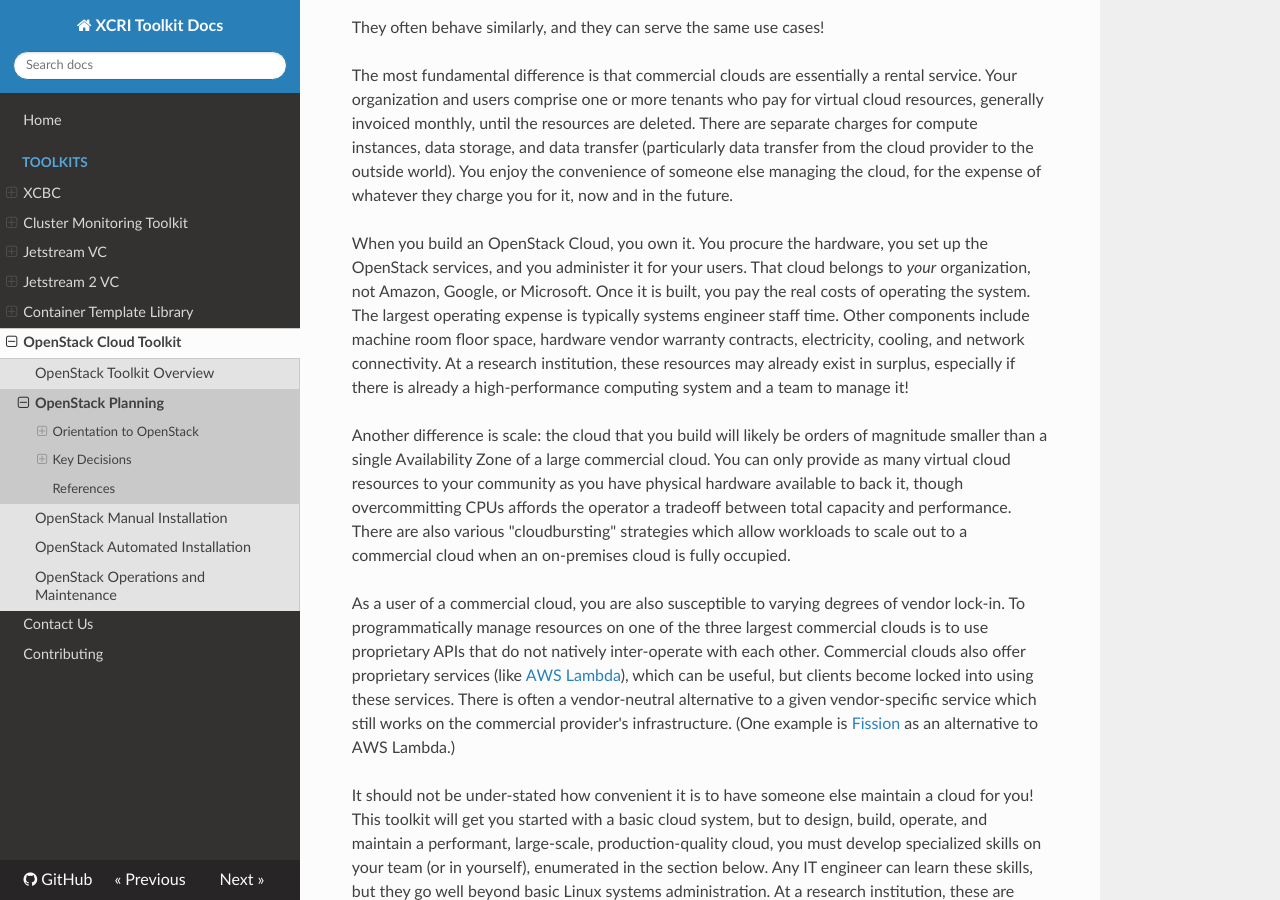
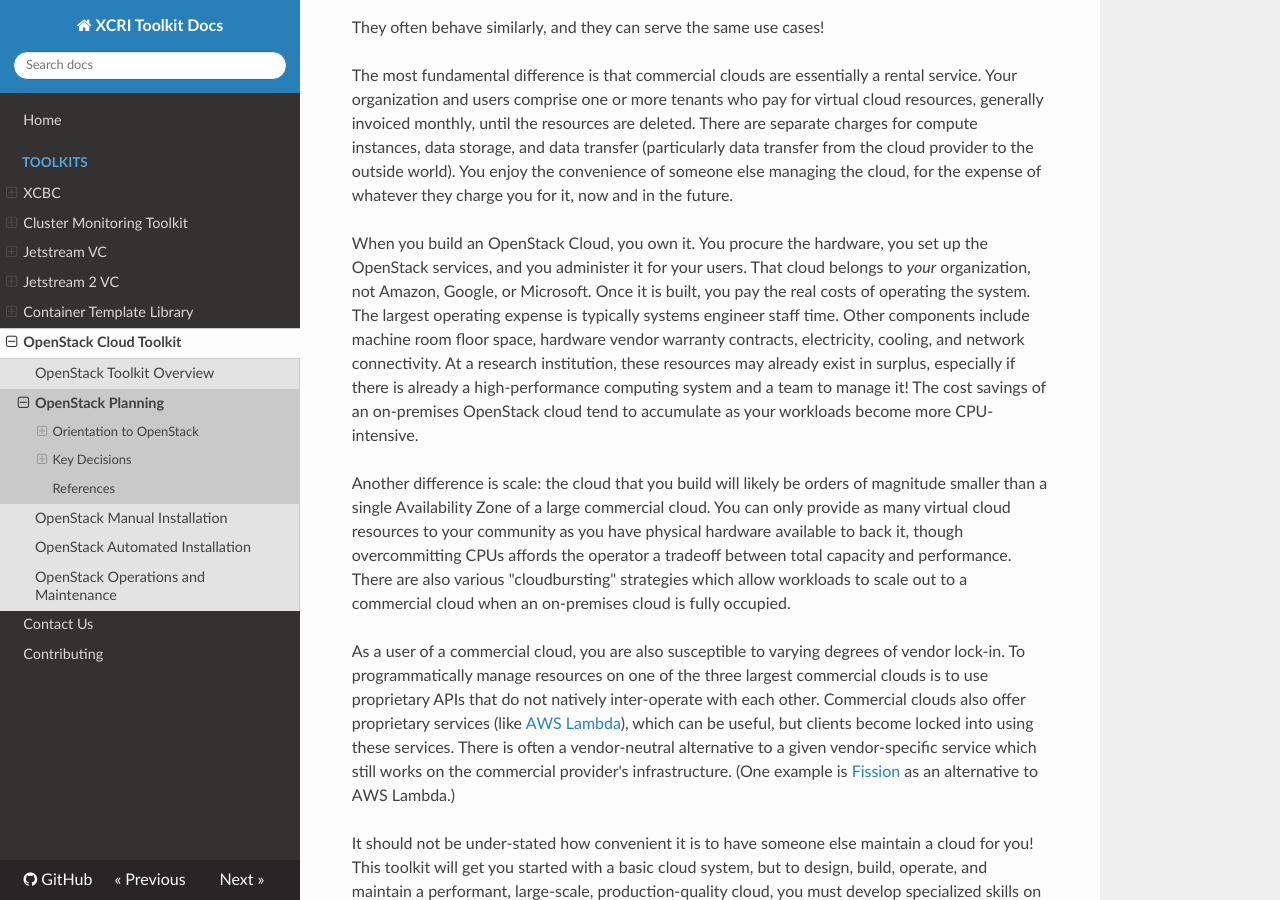
Before and after one commit to access-ci-org/Toolkit-Docs, an MkDocs documentation site: the page built from docs/toolkits/openstack-planning-guide.md, in a window 1280 px wide and 900 px high, scrolled down 1672 px. Built offline with MkDocs 1.6.1, drawn with Linux system fonts in a browser that asks for light colours; nearby versions of some CDN libraries; old or Windows-style settings are respelled for this version of MkDocs.

Commit message:
mention cost savings for CPU-intensive workloads

```diff
--- a/docs/toolkits/openstack-planning-guide.md
+++ b/docs/toolkits/openstack-planning-guide.md
@@ -42,7 +42,7 @@ They often behave similarly, and they can serve the same use cases!
 
 The most fundamental difference is that commercial clouds are essentially a rental service. Your organization and users comprise one or more tenants who pay for virtual cloud resources, generally invoiced monthly, until the resources are deleted. There are separate charges for compute instances, data storage, and data transfer (particularly data transfer from the cloud provider to the outside world). You enjoy the convenience of someone else managing the cloud, for the expense of whatever they charge you for it, now and in the future.
 
-When you build an OpenStack Cloud, you own it. You procure the hardware, you set up the OpenStack services, and you administer it for your users. That cloud belongs to _your_ organization, not Amazon, Google, or Microsoft. Once it is built, you pay the real costs of operating the system. The largest operating expense is typically systems engineer staff time. Other components include machine room floor space, hardware vendor warranty contracts, electricity, cooling, and network connectivity. At a research institution, these resources may already exist in surplus, especially if there is already a high-performance computing system and a team to manage it!
+When you build an OpenStack Cloud, you own it. You procure the hardware, you set up the OpenStack services, and you administer it for your users. That cloud belongs to _your_ organization, not Amazon, Google, or Microsoft. Once it is built, you pay the real costs of operating the system. The largest operating expense is typically systems engineer staff time. Other components include machine room floor space, hardware vendor warranty contracts, electricity, cooling, and network connectivity. At a research institution, these resources may already exist in surplus, especially if there is already a high-performance computing system and a team to manage it! The cost savings of an on-premises OpenStack cloud tend to accumulate as your workloads become more CPU-intensive.
 
 Another difference is scale: the cloud that you build will likely be orders of magnitude smaller than a single Availability Zone of a large commercial cloud. You can only provide as many virtual cloud resources to your community as you have physical hardware available to back it, though overcommitting CPUs affords the operator a tradeoff between total capacity and performance. There are also various "cloudbursting" strategies which allow workloads to scale out to a commercial cloud when an on-premises cloud is fully occupied.
 
```
